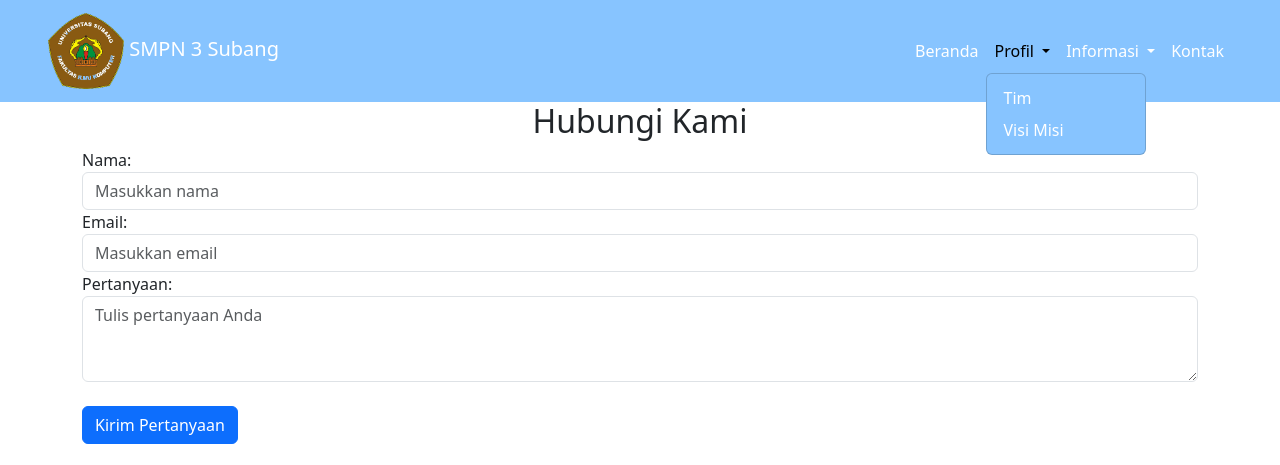
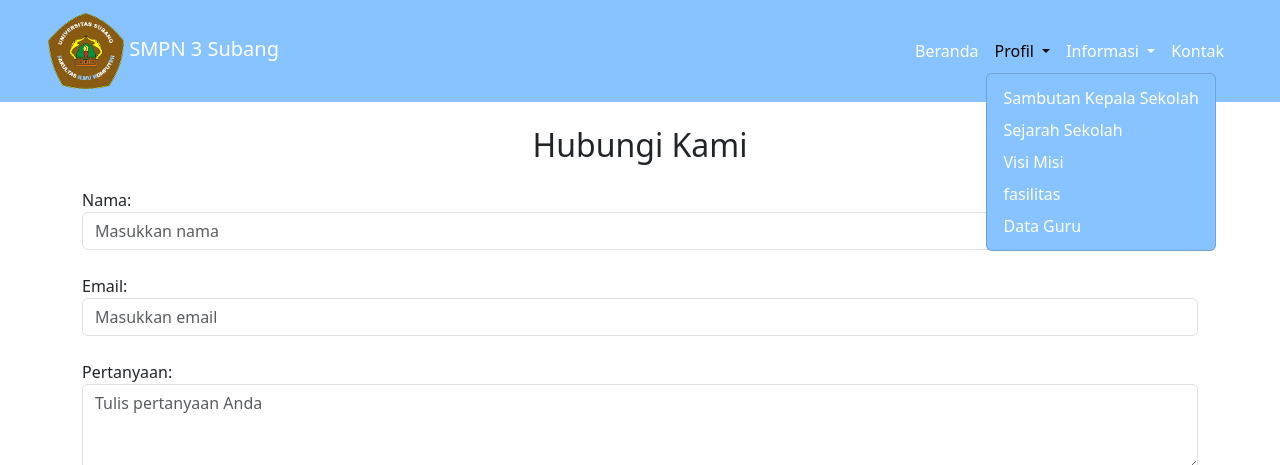
Before and after one commit to Rendhi-ricr/project-CI4, a plain HTML site: page halaman-frontend-html/kontak.html in a window 1280 px wide. Both pictures are taken after a click on the button "Profil". Shown: the top 465 px of the page. Drawn offline with nearby package versions, Linux system fonts and the light colour scheme.

Commit message:
Update kontak.html

```diff
--- a/halaman-frontend-html/kontak.html
+++ b/halaman-frontend-html/kontak.html
@@ -4,7 +4,7 @@
 <head>
   <meta charset="UTF-8">
   <meta name="viewport" content="width=device-width, initial-scale=1.0">
-  <title>Navbar with Dropdowns</title>
+  <title>Kontak</title>
   <!-- Bootstrap CSS (Ganti dengan path lokal jika menggunakan offline) -->
   <link href="https://cdn.jsdelivr.net/npm/bootstrap@5.3.2/dist/css/bootstrap.min.css" rel="stylesheet"
     integrity="sha384-T3c6CoIi6uLrA9TneNEoa7RxnatzjcDSCmG1MXxSR1GAsXEV/Dwwykc2MPK8M2HN" crossorigin="anonymous">
@@ -32,8 +32,11 @@
             Profil
           </a>
           <div class="dropdown-menu" aria-labelledby="profilDropdown">
-            <a class="dropdown-item" href="#">Tim</a>
-            <a class="dropdown-item" href="#">Visi Misi</a>
+            <a class="dropdown-item" href="skepsek.html">Sambutan Kepala Sekolah</a>
+            <a class="dropdown-item" href="sejarah.html">Sejarah Sekolah</a>
+            <a class="dropdown-item" href="visimisi.html">Visi Misi</a>
+            <a class="dropdown-item" href="fasilitas.html">fasilitas</a>
+            <a class="dropdown-item" href="guru.html">Data Guru</a>
           </div>
         </li>
         <li class="nav-item dropdown">
@@ -42,8 +45,9 @@
             Informasi
           </a>
           <div class="dropdown-menu" aria-labelledby="informasiDropdown">
-            <a class="dropdown-item" href="#">Berita</a>
-            <a class="dropdown-item" href="#">Acara</a>
+            <a class="dropdown-item" href="berita.html">Berita</a>
+            <a class="dropdown-item" href="#">Agenda</a>
+            <a class="dropdown-item" href="eskul.html">Ekstrakurikuler</a>
           </div>
         </li>
         <li class="nav-item">
@@ -54,17 +58,19 @@
   </nav>
 
   <div class="container">
-    <h2 class="text-center">Hubungi Kami</h2>
+    <h2 class="text-center my-4">Hubungi Kami</h2>
     <!-- Form Pertanyaan -->
     <form>
       <div class="form-group">
         <label for="nama">Nama:</label>
         <input type="text" class="form-control" id="nama" placeholder="Masukkan nama">
       </div>
+      <br>
       <div class="form-group">
         <label for="email">Email:</label>
         <input type="email" class="form-control" id="email" placeholder="Masukkan email">
       </div>
+      <br>
       <div class="form-group">
         <label for="pesan">Pertanyaan:</label>
         <textarea class="form-control" id="pesan" rows="3" placeholder="Tulis pertanyaan Anda"></textarea>
```
